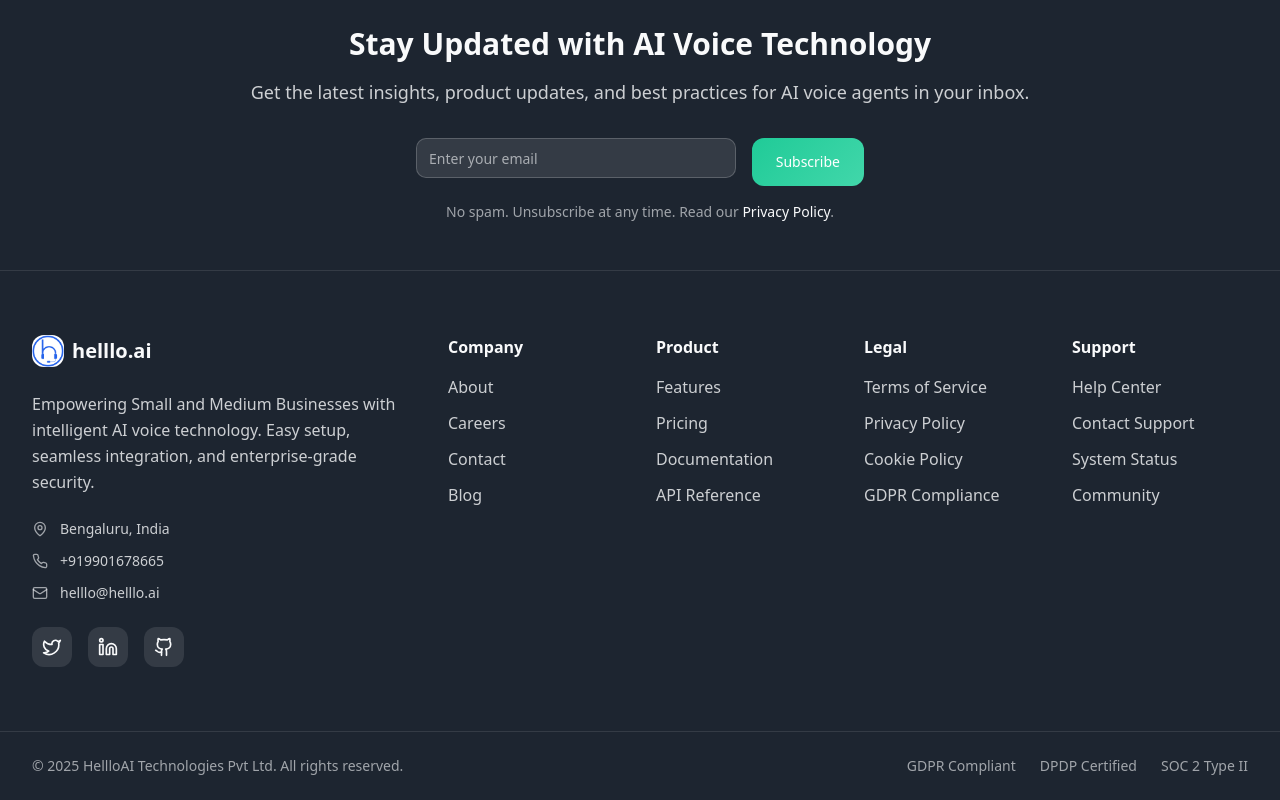
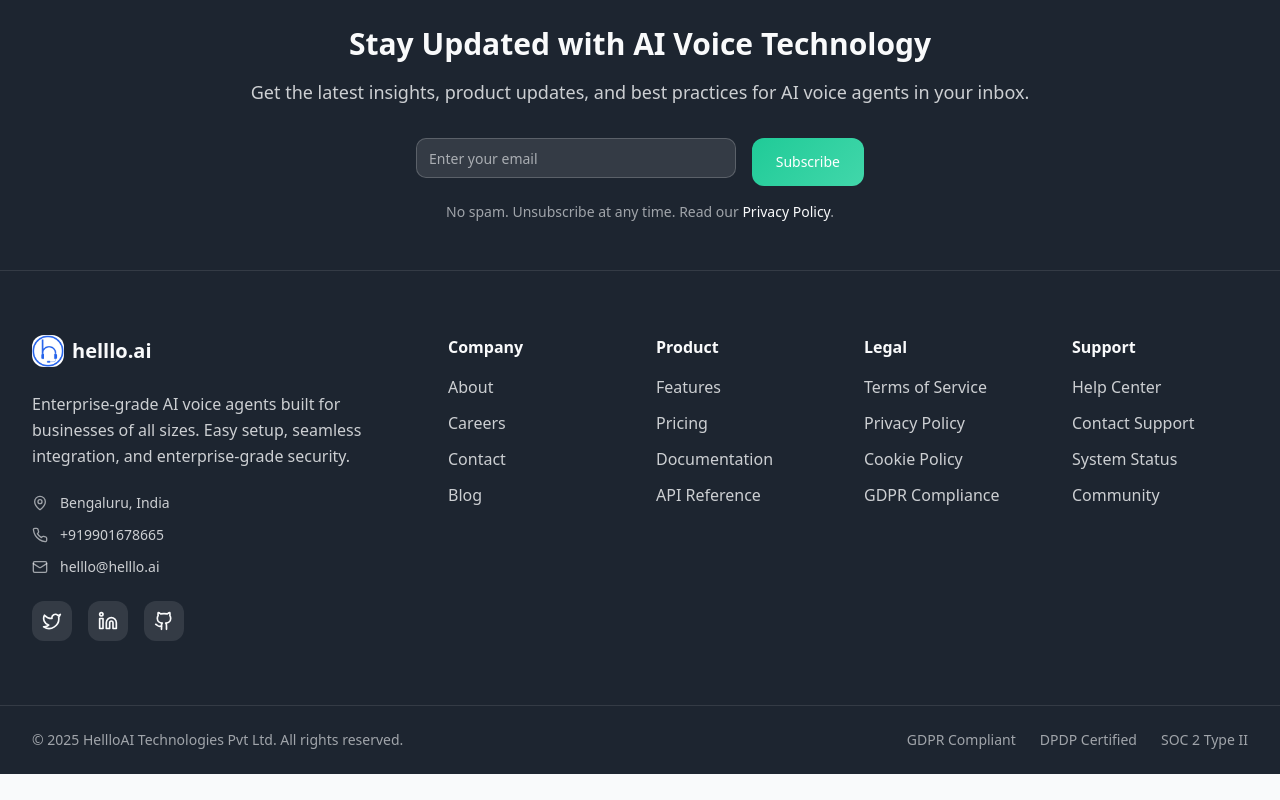
Before and after one commit to nkapser/helllo-ai-voice-hub, a React (Vite) app: page /terms in a window 1280 px wide. Shown: the part 3646-4446 px from the top of the page. After the commit the page ends 4420 px from the top, so only its background shows below. Built offline with nearby package versions, Linux system fonts and the light colour scheme; no server answers.

Commit message:
fixing the desc in the footer

```diff
--- a/src/components/Footer.tsx
+++ b/src/components/Footer.tsx
@@ -264,7 +264,7 @@ const Footer = () => {
             </div>
 
             <p className="text-background/80 mb-6 leading-relaxed">
-              Empowering Small and Medium Businesses with intelligent AI voice technology.
+              Enterprise-grade AI voice agents built for businesses of all sizes.
               Easy setup, seamless integration, and enterprise-grade security.
             </p>
 
```
